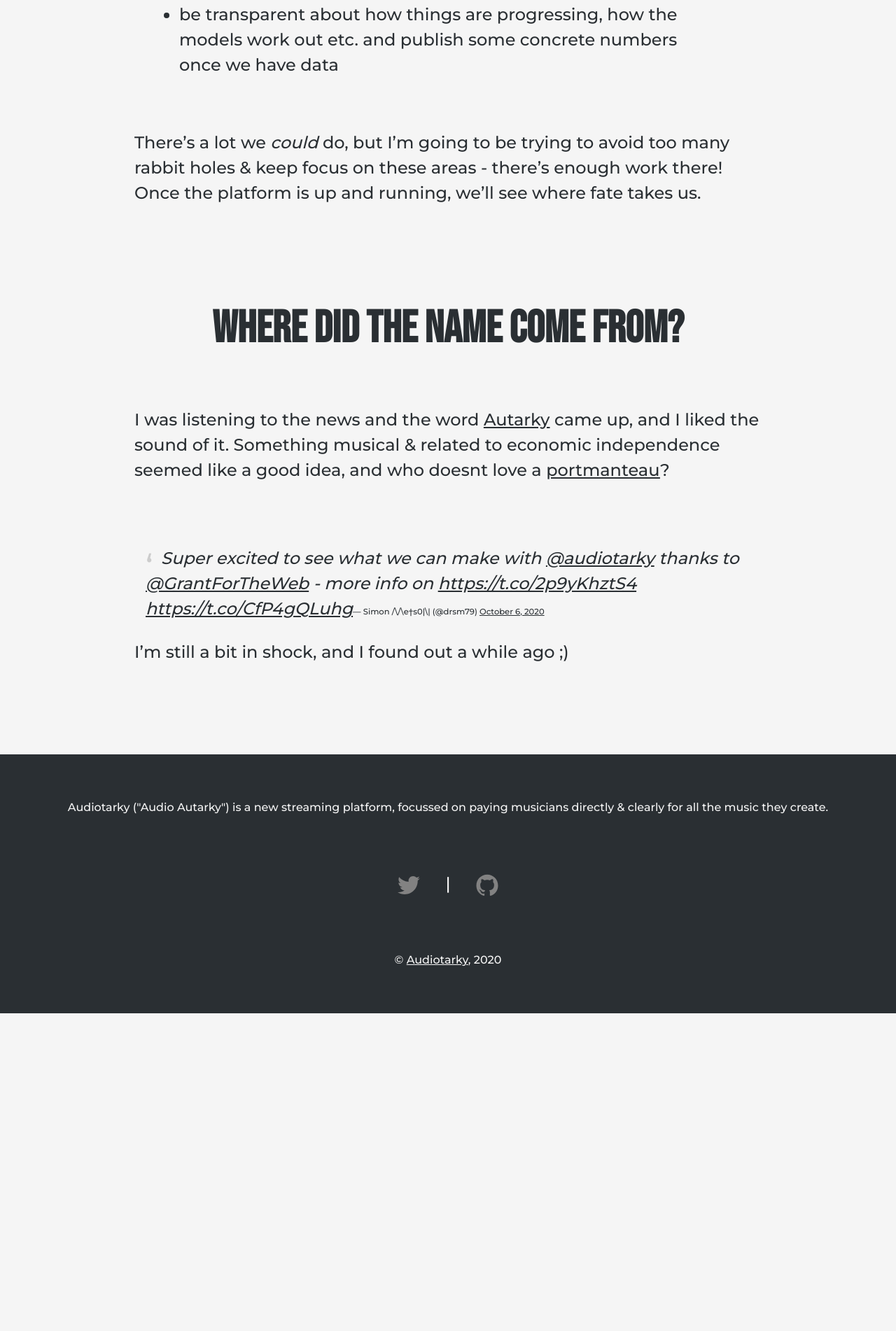
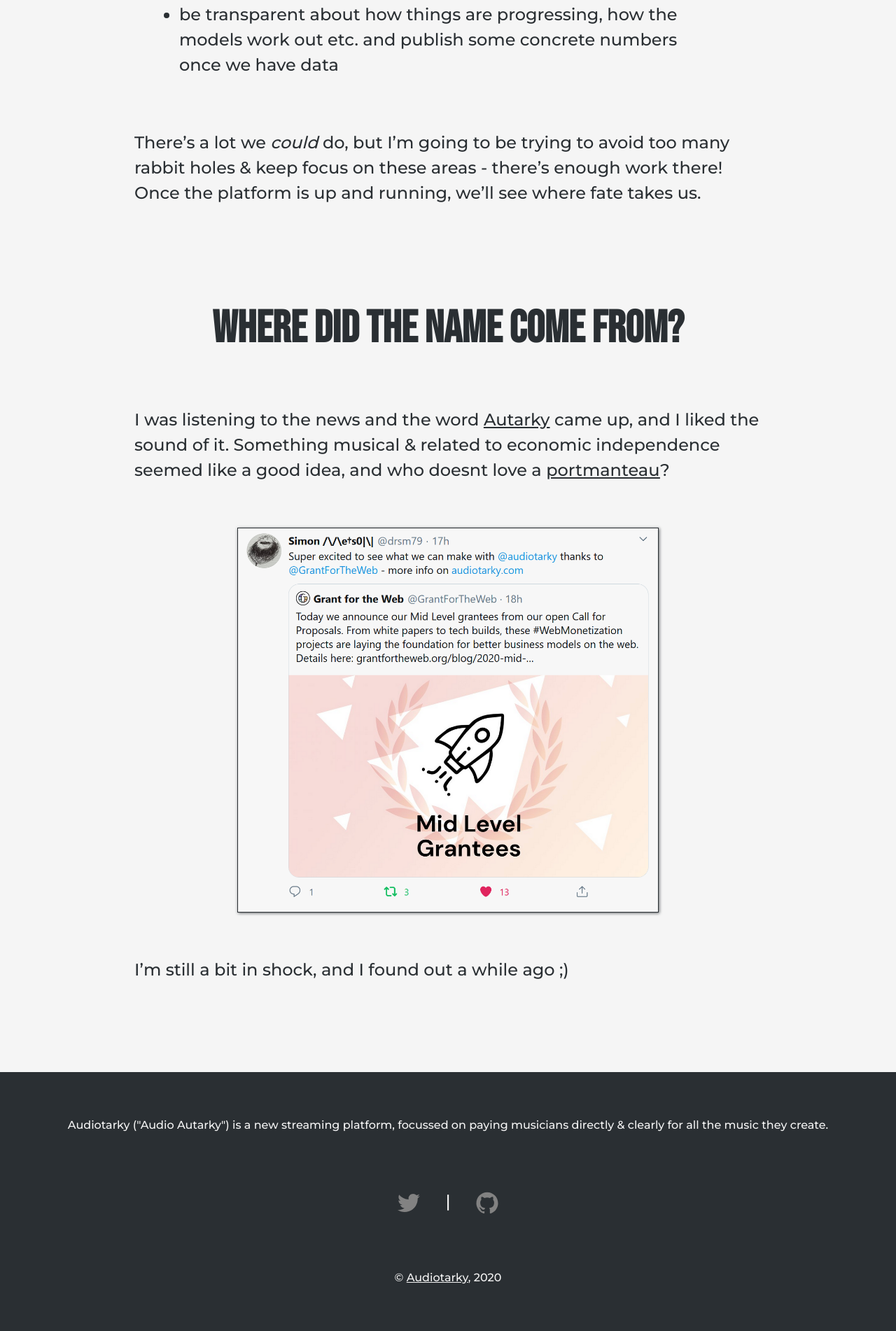
Before and after one commit to audiotarky/blog, a Jekyll site: the page built from _posts/2020-10-06-first-post.md, in a window 1280 px wide. Shown: the part 3359-5261 px from the top of the page at 70% size. Built offline with Jekyll 4.4.1, drawn with Linux system fonts in a browser that asks for light colours; comment, search, counter and statistics services are not loaded; before the commit the page ends 4807 px from its top, so only the background shows below that.

Commit message:
tweet as image

```diff
--- /dev/null
+++ b/_includes/image.html
@@ -0,0 +1,3 @@
+{% if include.link%}<a href="{{include.link}}">{% endif %}<img
+        src="{{page.path | replace: "_posts", "/assets/images" | remove: ".md"}}/{{include.file}}" alt="{{include.alt}}"
+        {% if include.class%}class="tweet" {% endif %} />{% if include.link%}</a>{% endif %}
--- a/_layouts/landing.html
+++ b/_layouts/landing.html
@@ -212,6 +212,21 @@
             text-align: left;
             padding: 1rem 15%;
         }
+
+        img {
+            border: 1px solid #2a2f33;
+            -webkit-filter: drop-shadow(1px 1px 2px rgb(42, 47, 51, 0.75));
+            filter: drop-shadow(1px 1px 2px rgb(42, 47, 51, 0.75));
+            display: block;
+            margin-left: auto;
+            margin-right: auto;
+            width: 50%;
+        }
+
+        img.tweet {
+            text-align: center;
+            width: 600px;
+        }
     </style>
 </head>
 
--- a/_posts/2020-10-06-first-post.md
+++ b/_posts/2020-10-06-first-post.md
@@ -45,6 +45,8 @@
 
 I was listening to the news and the word [Autarky](https://en.wikipedia.org/wiki/Autarky) came up, and I liked the sound of it. Something musical & related to economic independence seemed like a good idea, and who doesnt love a [portmanteau](https://en.wikipedia.org/wiki/Portmanteau)?
 
-<blockquote class="twitter-tweet"><p lang="en" dir="ltr">Super excited to see what we can make with <a href="https://twitter.com/audiotarky?ref_src=twsrc%5Etfw">@audiotarky</a> thanks to <a href="https://twitter.com/GrantForTheWeb?ref_src=twsrc%5Etfw">@GrantForTheWeb</a> - more info on <a href="https://t.co/2p9yKhztS4">https://t.co/2p9yKhztS4</a> <a href="https://t.co/CfP4gQLuhg">https://t.co/CfP4gQLuhg</a></p>&mdash; Simon /\/\e†s0|\| (@drsm79) <a href="https://twitter.com/drsm79/status/1313535506450440200?ref_src=twsrc%5Etfw">October 6, 2020</a></blockquote> <script async src="https://platform.twitter.com/widgets.js" charset="utf-8"></script>
+{% include image.html
+link="https://twitter.com/drsm79/status/1313535506450440200"
+file="tweet.png" alt="shock tweet" class="tweet" %}
 
 I'm still a bit in shock, and I found out a while ago ;)
```
Also changed, not shown: assets/images/2020-10-06-first-post/tweet.png (added).
